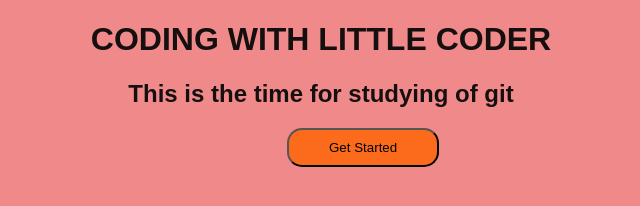
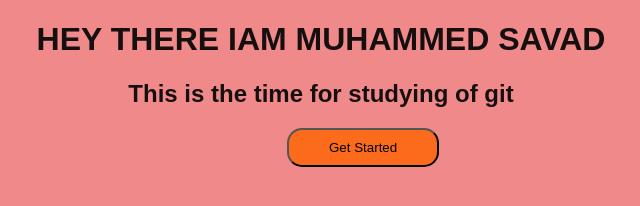
Before and after one commit to DUMMY-ACCOUNT837/date-with-git, a plain HTML site: page index.html in a window 1280 px wide. Shown: the whole page, without its empty margins (319-959 px from the left). Drawn offline with Linux system fonts and the light colour scheme.

Commit message:
My name is added

```diff
--- a/index.html
+++ b/index.html
@@ -23,7 +23,7 @@
     </style>
   </head>
   <body>
-    <h1>CODING WITH LITTLE CODER</h1>
+    <h1>HEY THERE IAM MUHAMMED SAVAD</h1>
     <h2>This is the time for studying of git</h2>
     <button>Get Started</button>
   </body>
```
